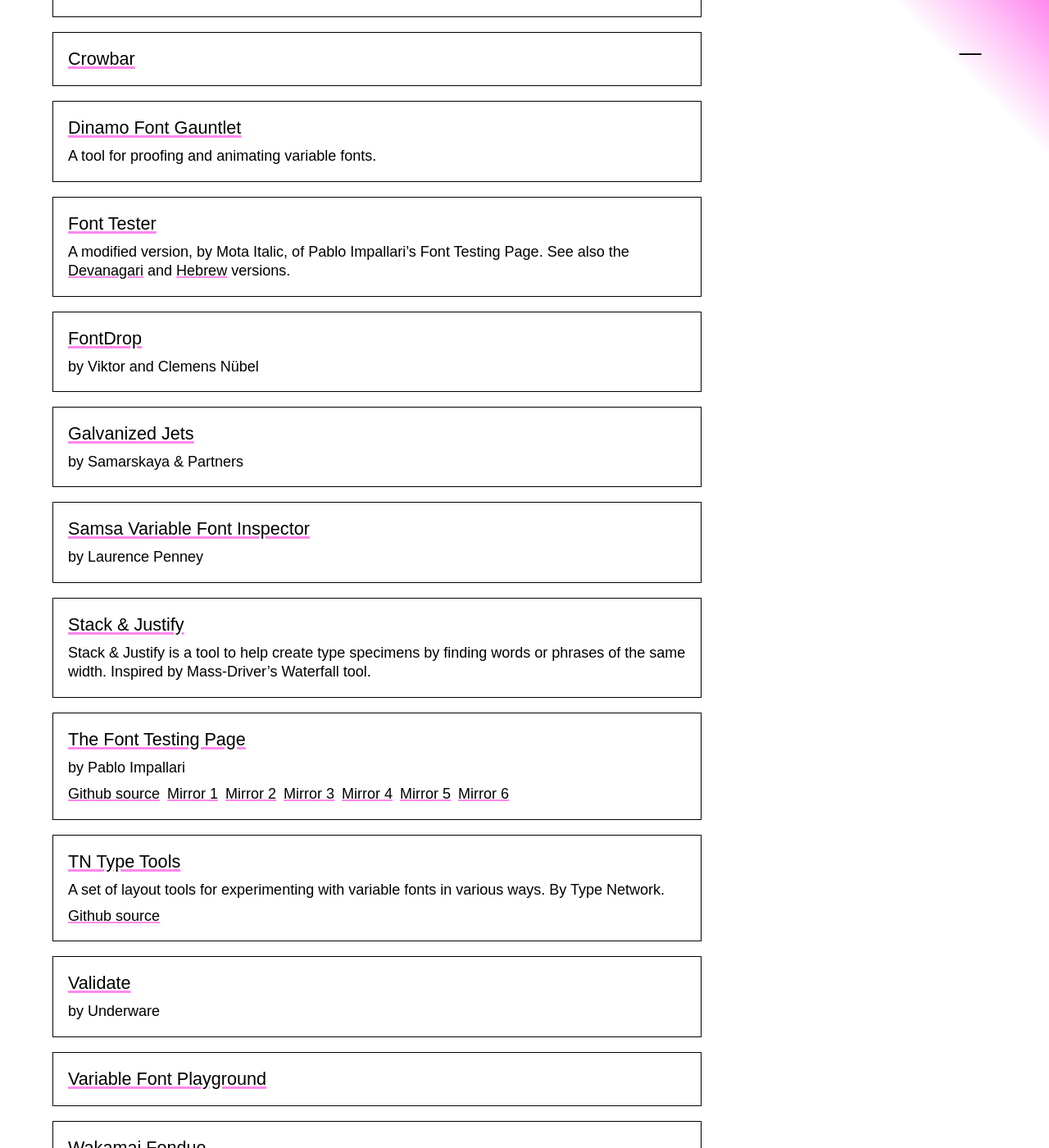
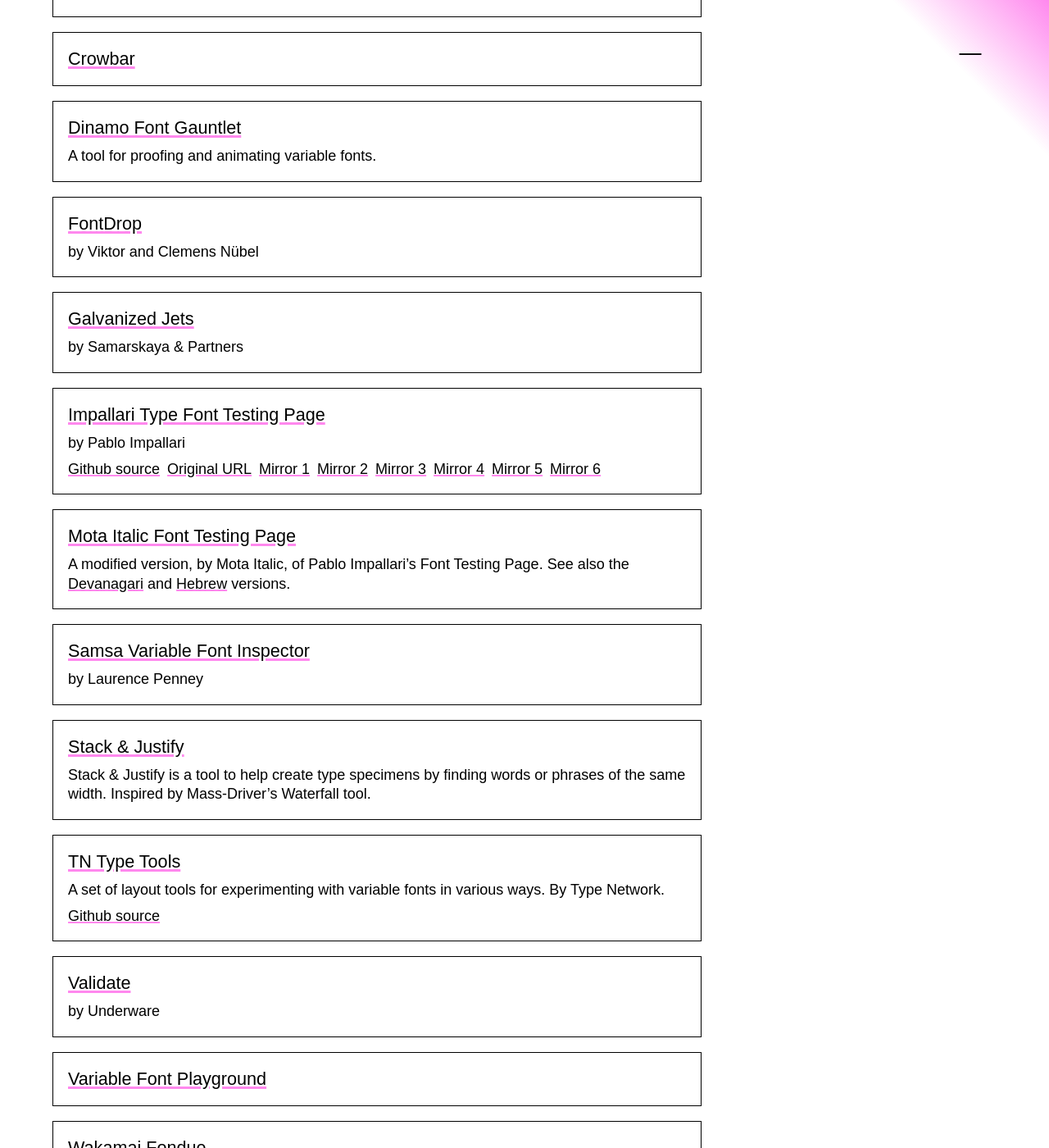
Before and after one commit to justinpenner/type-design-resources, a Jekyll site: the page built from index.md, in a window 1280 px wide and 1400 px high, scrolled down 29264 px. Shown: the whole window at 82% size. Built offline with Jekyll 4.4.1, drawn with Linux system fonts in a browser that asks for light colours; some web fonts are replaced.

Commit message:
Update data.yaml with Impallari Testing Page info
Impallari's site is back up, and having Mota's fork first is a bit odd

```diff
--- a/_data/data.yaml
+++ b/_data/data.yaml
@@ -827,15 +827,14 @@
           - name: Dinamo Font Gauntlet
             url: https://dinamodarkroom.com/gauntlet/
             description: A tool for proofing and animating variable fonts.
-          - name: Font Tester
-            url: https://www.motaitalic.com/tools/font-tester/latin/
-            description: A modified version, by Mota Italic, of Pablo Impallari's Font Testing Page. See also the [Devanagari](https://www.motaitalic.com/tools/devanagari-font-tester/) and [Hebrew](https://www.motaitalic.com/tools/font-tester/hebrew/) versions.
-          - name: The Font Testing Page
+          - name: Impallari Type Font Testing Page
             url: https://impallari.com/testing/
             description: by Pablo Impallari
             links:
               - name: Github source
                 url: https://github.com/impallari/font-testing-page
+              - name: Original URL
+                url: http://www.impallari.com/testing/
               - name: Mirror 1
                 url: http://www.cyreal.org/Font-Testing-Page/
               - name: Mirror 2
@@ -848,6 +847,9 @@
                 url: https://oketz.com/testing/
               - name: Mirror 6
                 url: https://snapbuilder.com/tools/font_testing_page/
+          - name: Mota Italic Font Testing Page
+            url: https://www.motaitalic.com/tools/font-tester/latin/
+            description: A modified version, by Mota Italic, of Pablo Impallari's Font Testing Page. See also the [Devanagari](https://www.motaitalic.com/tools/devanagari-font-tester/) and [Hebrew](https://www.motaitalic.com/tools/font-tester/hebrew/) versions.
           - name: FontDrop
             url: https://fontdrop.info/
             description: by Viktor and Clemens Nübel
```
